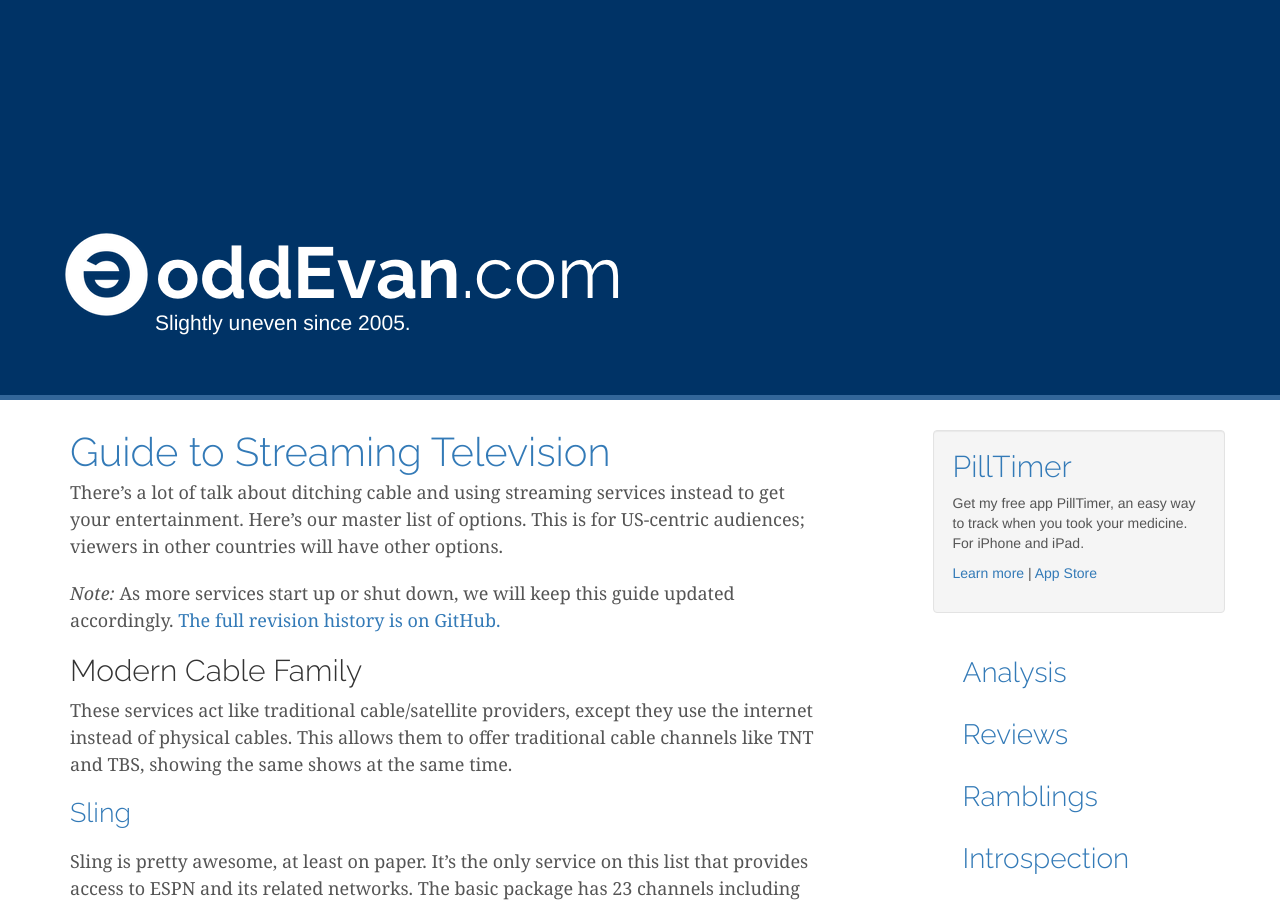
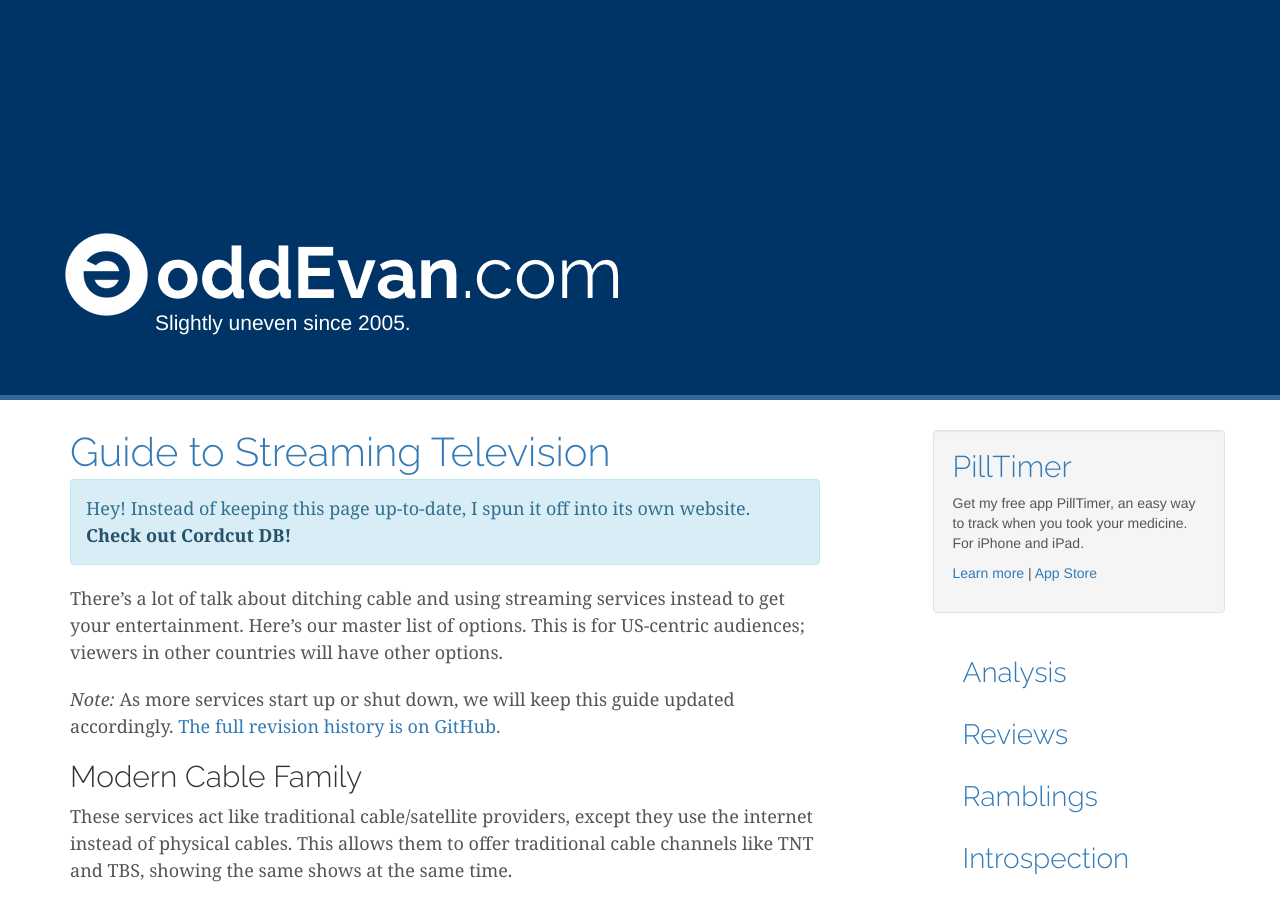
Before and after one commit to oddevan/oddevan-archive, a Jekyll site: the page built from newtv.md, in a window 1280 px wide and 900 px high. Built offline with Jekyll 4.4.1, drawn with Linux system fonts in a browser that asks for light colours; nearby versions of some CDN libraries.

Commit message:
Update newtv.md

```diff
--- a/newtv.md
+++ b/newtv.md
@@ -3,6 +3,8 @@
 title: Guide to Streaming Television
 permalink: /newtv/
 ---
+
+<div class="alert alert-info">Hey! Instead of keeping this page up-to-date, I spun it off into its own website. <a href="http://cordcutdb.com/" class="alert-link">Check out Cordcut DB!</a></div>
 
 There's a lot of talk about ditching cable and using streaming services instead to get your entertainment. Here's our master list of options. This is for US-centric audiences; viewers in other countries will have other options.
 
```
